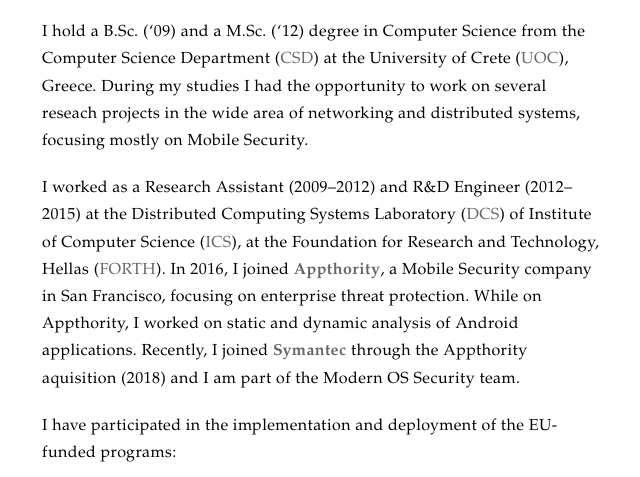
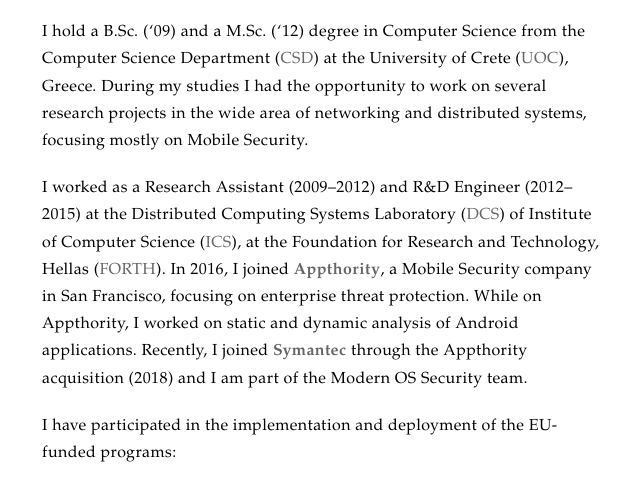
Before and after one commit to tpetsas/tpetsas.github.io, a Jekyll site: the page built from about.md, in a window 1280 px wide and 900 px high, scrolled down 490 px. Shown: the part 209-686 px from the top of the window, without its empty margins (318-958 px from the left). Built offline with Jekyll 4.4.1, drawn with Linux system fonts in a browser that asks for light colours; some web fonts are replaced.

Commit message:
fixed typos

```diff
--- a/about.md
+++ b/about.md
@@ -17,14 +17,14 @@ Computer Science
 
 
 I hold a B.Sc. ('09) and a M.Sc. ('12) degree in Computer Science from the Computer Science Department ([CSD][]) at the
-University of Crete ([UOC][]), Greece. During my studies I had the opportunity to work on several reseach projects in the
+University of Crete ([UOC][]), Greece. During my studies I had the opportunity to work on several research projects in the
 wide area of networking and distributed systems, focusing mostly on Mobile Security.
 
 I worked as a Research Assistant (2009--2012) and R&D Engineer (2012--2015) at the Distributed Computing Systems
 Laboratory ([DCS][]) of Institute of Computer Science ([ICS][]), at the Foundation for Research and Technology, Hellas ([FORTH][]).
 In 2016, I joined **[Appthority][]**, a Mobile Security company in San Francisco, focusing on enterprise threat protection. While
 on Appthority, I worked on static and dynamic analysis of Android applications. Recently, I joined **[Symantec][]** through the
-Appthority aquisition (2018) and I am part of the Modern OS Security team.
+Appthority acquisition (2018) and I am part of the Modern OS Security team.
 
 [CSD]: http://www.csd.uoc.gr/
 [UOC]: http://www.uoc.gr/
```
